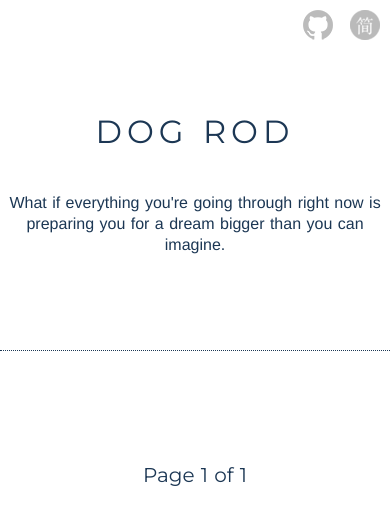
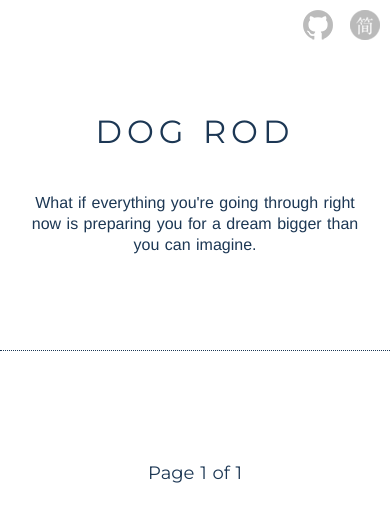
Before and after one commit to dogrod/blog.dogrod.com, a Django app: page / in a window 390 px wide. Shown: the top 525 px of the page. Run offline with Django 3.2, Linux system fonts and the light colour scheme; data that the repository does not hold is empty.

Commit message:
:hammer: Modify some stylesheet to adapt Mobile devices

```diff
--- a/static/css/common.css
+++ b/static/css/common.css
@@ -70,11 +70,13 @@ h6 {
 }
 .motto {
   color: #1C3754;
-  font-size: 1.0rem;
   line-height: 1.2;
   width: 100%;
-  max-width: 400px;
+  max-width: 440px;
   margin: 10px auto 0;
+}
+.motto h6 {
+  padding: 0 30px;
 }
 .links {
   margin: 0;
@@ -109,6 +111,7 @@ h6 {
   justify-content: center;
   margin-top: 80px;
   text-align: center;
+  font-size: 18px;
 }
 .pagination__prev,
 .pagination__next {
```
